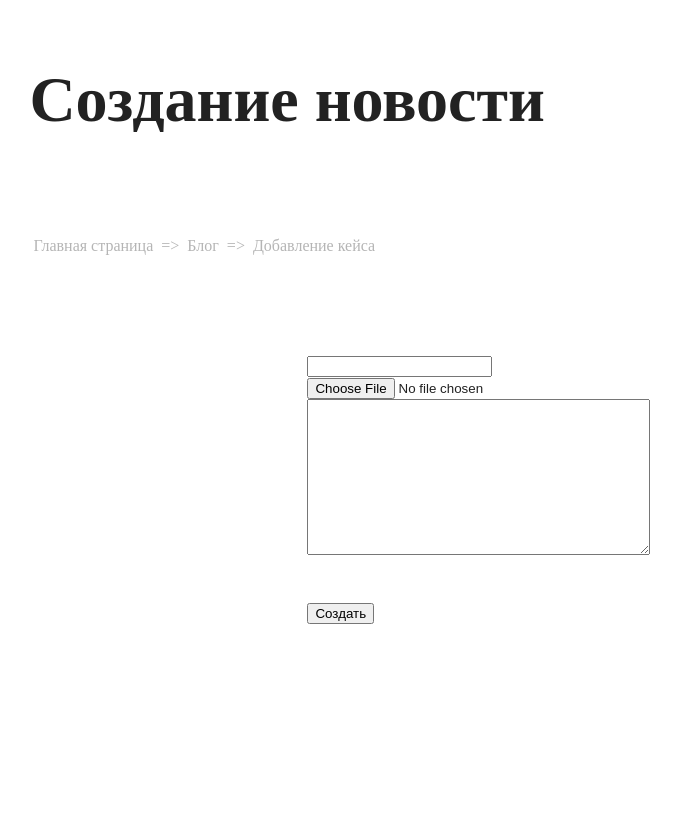
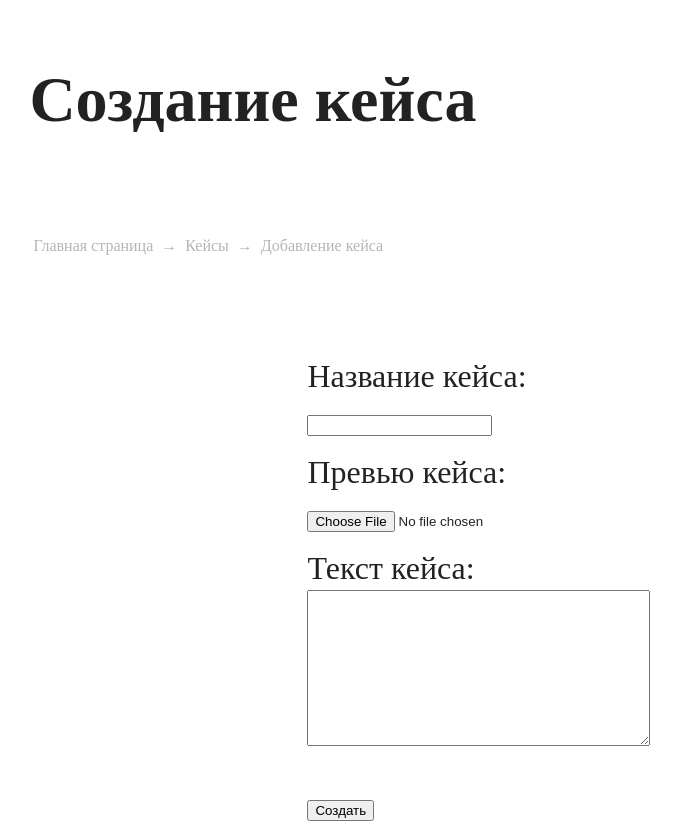
Before and after one commit to RedAlex50/Kvittt, a Django app: page /cases/createCase in a window 1280 px wide. Shown: the whole page, without its empty margins (105-786 px from the left). Before the commit the page ends 624 px from the top, so only its background shows below. Run offline with Django 4.2, Linux system fonts and the light colour scheme; the visitor is signed in with stand-in values (Sample User, id 1); some web fonts are replaced.

Commit message:
styles for forms

```diff
--- a/main/views.py
+++ b/main/views.py
@@ -61,6 +61,7 @@ class CasePage(View):
             'titleForURL': titleForURL,
             'data' : data,
             'caseBlocks': caseBlocks
+
         }
         return render(request, "cases/caseObject/caseObject.html", context=context)
     def post(self, request, id, titleForURL):
--- a/templates/cases/cases.html
+++ b/templates/cases/cases.html
@@ -24,7 +24,7 @@
 
             <a href='{% url "casePage" id=obj.id titleForURL=obj.titleForURL %}' class="cases_card">
                 <div class="cases_img">
-                    <img src="/media/{{ obj.img }}" height="294px">
+                    <img src="/media/{{ obj.img }}" height="294px" width="294px">
                 </div>
                 <div class="cases_title">
                     <div id="{{ obj.id }}">{{ obj.title }}</div>
--- a/templates/cases/createCaseForm/createCaseForm.html
+++ b/templates/cases/createCaseForm/createCaseForm.html
@@ -1,6 +1,6 @@
 {% extends 'base.html' %}
 
-{% block title %}Создание новости{% endblock %}
+{% block title %}Создание кейса{% endblock %}
 
 {% block main %}
 {% load static %}
@@ -10,12 +10,12 @@
     {% if user.is_authenticated  %}
 
     <div class="content">
-        <div class="page_header h-1">Создание новости</div>
+        <div class="page_header h-1">Создание кейса</div>
         <div class="page_links">
             <a href="{% url 'main' %}">Главная страница</a>
-            <span class="page_arrow">=></span>
-            <a href="{% url 'cases' %}">Блог</a>
-            <span class="page_arrow">=></span>
+            <span class="page_arrow">→</span>
+            <a href="{% url 'cases' %}">Кейсы</a>
+            <span class="page_arrow">→</span>
             <a href="{% url 'createCaseForm' %}">Добавление кейса</a>
         </div>
     </div>
@@ -27,9 +27,18 @@
             {{ form.errors }}
         {% endif %}
 
-        {{ form.title }}</br>
-        {{ form.img }}</br>
-        {{ form.description }}</br>
+        <div class="form_title text_32">
+            Название кейса: <br>
+            {{ form.title }}
+        </div>
+        <div class="form_imgs text_32">
+            Превью кейса: <br>
+            {{ form.img }}
+        </div>
+        <div class="form_text text_32">
+            Текст кейса: <br>
+            {{ form.description }}
+        </div>
 
         <h3>{{ error }}</h3></br>
         <button class="" type="submit">Создать</button>
```
Also changed, not shown: static/css/blog/blog.css (+8 -1 lines), templates/blog/blog.html (+3 -5 lines), templates/blog/createNewForm/createNewForm.html (+27 -15 lines), templates/cases/caseObject/caseObject.html (+13 -50 lines).
